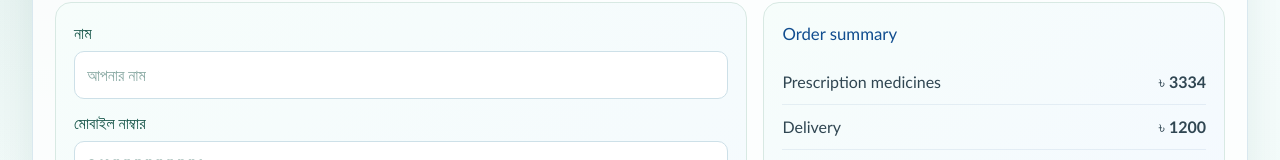
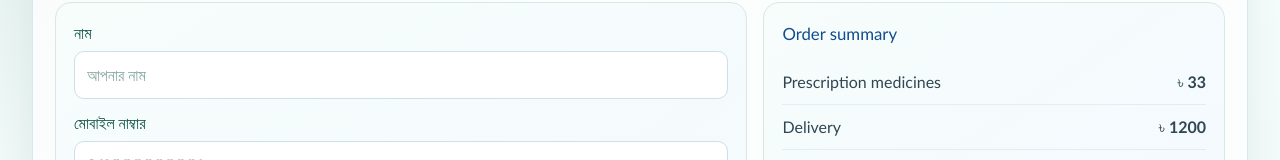
Before and after one commit to deluwarhoisn/my-Pharmacy, a React (Vite) app: page /checkout in a window 1280 px wide. Shown: the part 457-617 px from the top of the page. Built offline with nearby package versions, Linux system fonts and the light colour scheme.

Commit message:
fix: correct prescription total display in order summary on CheckoutPage

```diff
--- a/src/pages/CheckoutPage.jsx
+++ b/src/pages/CheckoutPage.jsx
@@ -58,7 +58,7 @@ function CheckoutPage() {
           <h2>Order summary</h2>
           <div className="summary-row">
             <span>Prescription medicines</span>
-            <strong>৳ 3334</strong>
+            <strong>৳ 33</strong>
           </div>
           <div className="summary-row">
             <span>Delivery</span>
```
